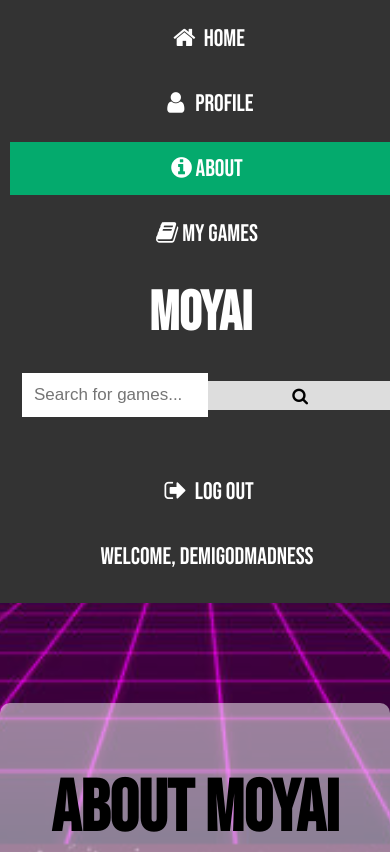
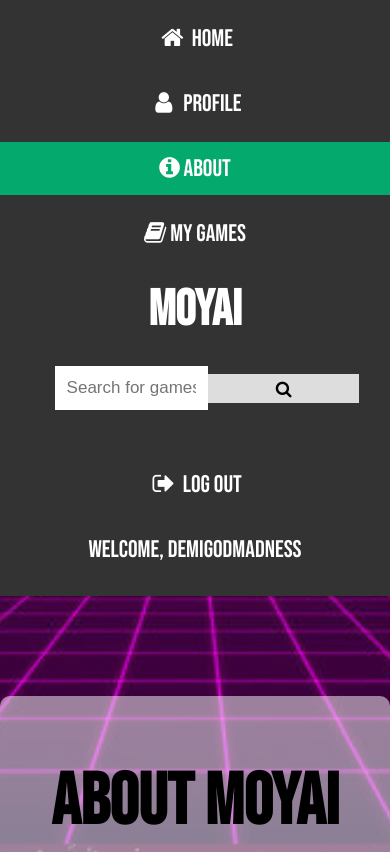
Before and after one commit to HunterBendel/Moyai, a Flask app: page /about in a window 390 px wide. Shown: the top 852 px of the page. Run offline with Flask 3, Linux system fonts and the light colour scheme; a user stored in the database is signed in; some libraries are stand-ins or nearby versions.

Commit message:
I think I got the navbar settled down

```diff
--- a/templates/navbar.html
+++ b/templates/navbar.html
@@ -38,17 +38,18 @@
   background-color: #04AA6D;
 }
 
-/* Adjust the title size and alignment */
 .moyai-title {
-  transform: translateX(200%);
-  font-size: 60px; /* Reduced font size for better fit */
+  font-size: 60px;
   font-weight: bold;
   color: white;
   text-decoration: none;
-  /*padding: 0; /* Remove padding to avoid overflow */
-  margin: 0 auto; /* Center the title */
+  text-align: center;
+  width: 100%;
+  margin: 0;
+  padding: 0;
+  transform: translateX(70px); /* Adjust this value as needed */
+}
 
-}
 
 /* Style the search container */
 .search-container {
@@ -73,11 +74,8 @@
   cursor: pointer;
 }
 
-/* Adjustments for screens wider than 1624px */
-/* Adjustments for screens at 1624px */
-/* Adjustments for screens at 1624px */
-/* Adjustments for screens at 1624px */
-@media screen and (max-width: 1624px) {
+
+@media screen and (max-width: 1350px) {/*1624*/
   .navbar {
     flex-direction: column; /* Stack navbar items vertically */
     align-items: center; /* Align items in the center */
@@ -111,72 +109,27 @@
   }
 }
 
-
-
-
-
-/* Adjustments for smaller screens */
-@media screen and (max-width: 1050) {
-  .navbar {
-    flex-direction: column;
-    align-items: stretch;
+@media screen and (max-width: 1350px) {/*1623*/
+  .moyai-title {
+    text-align: center; /* Center the title text */
+    width: 100%; /* Set the width to full to avoid text shifting */
+    /* Ensure there's no transform or margin altering the title position */
+    transform: none;
+    margin: 0 auto;
+    font-size: 50px;
   }
-
-  /* Ensure full width for navbar items */
+  /* Ensure that other elements are also properly aligned */
   .navbar a,
   .search-container,
   .search-container input[type=text],
   .search-container button {
+    /* Adjust styles as needed so everything is centered */
     width: 100%;
     padding: 12px;
     margin-top: 2px; /* Add slight space between items */
   }
-
-  /* Reset margins and order for the title on small screens */
-  .moyai-title {
-    transform: translateX(1%);
-    order: 0;
-    margin: 0; /* Remove margin to prevent horizontal scrolling */
-    font-size: 60px; /* Further reduce font size on very small screens */
-  }
-
-  /* Reset order for the search container on small screens */
-  .search-container {
-    order: 1;
-    margin-top: 2px; /* Add slight space between items */
-  }
 }
 
-@media screen and (max-width: 775px) {
-  .navbar {
-    flex-direction: column;
-    align-items: stretch;
-  }
-
-  /* Ensure full width for navbar items */
-  .navbar a,
-  .search-container,
-  .search-container input[type=text],
-  .search-container button {
-    width: 100%;
-    padding: 12px;
-    margin-top: 2px; /* Add slight space between items */
-  }
-
-  /* Reset margins and order for the title on small screens */
-  .moyai-title {
-    transform: translateX(1.5%);
-    order: 0;
-    margin: 0; /* Remove margin to prevent horizontal scrolling */
-    font-size: 55px; /* Further reduce font size on very small screens */
-  }
-
-  /* Reset order for the search container on small screens */
-  .search-container {
-    order: 1;
-    margin-top: 2px; /* Add slight space between items */
-  }
-}
 
 @media screen and (max-width: 300px) {
   .navbar {
```
